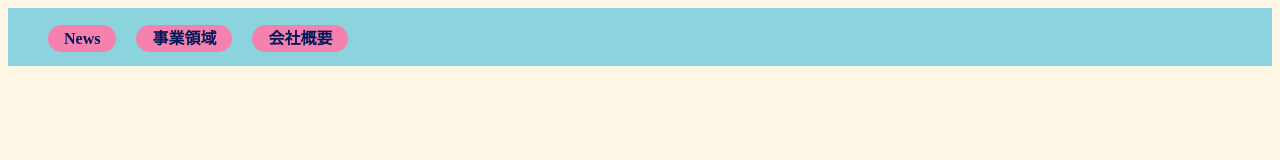
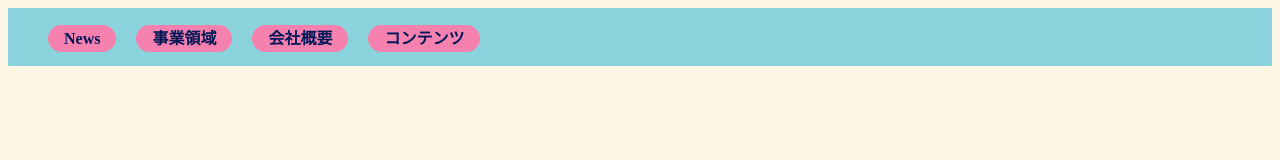
Before and after one commit to GRGSIBERIA/gostar-homepage, a website built with webpack: page index.html in a window 1280 px wide. Built offline with nearby package versions, Linux system fonts and the light colour scheme.

Commit message:
コンテンツ欄だけ追加

```diff
--- a/index.html
+++ b/index.html
@@ -12,6 +12,7 @@
                     <li>News</li>
                     <li>事業領域</li>
                     <li>会社概要</li>
+                    <li>コンテンツ</li>
                 </ul>
             </nav>
         </header>
```
